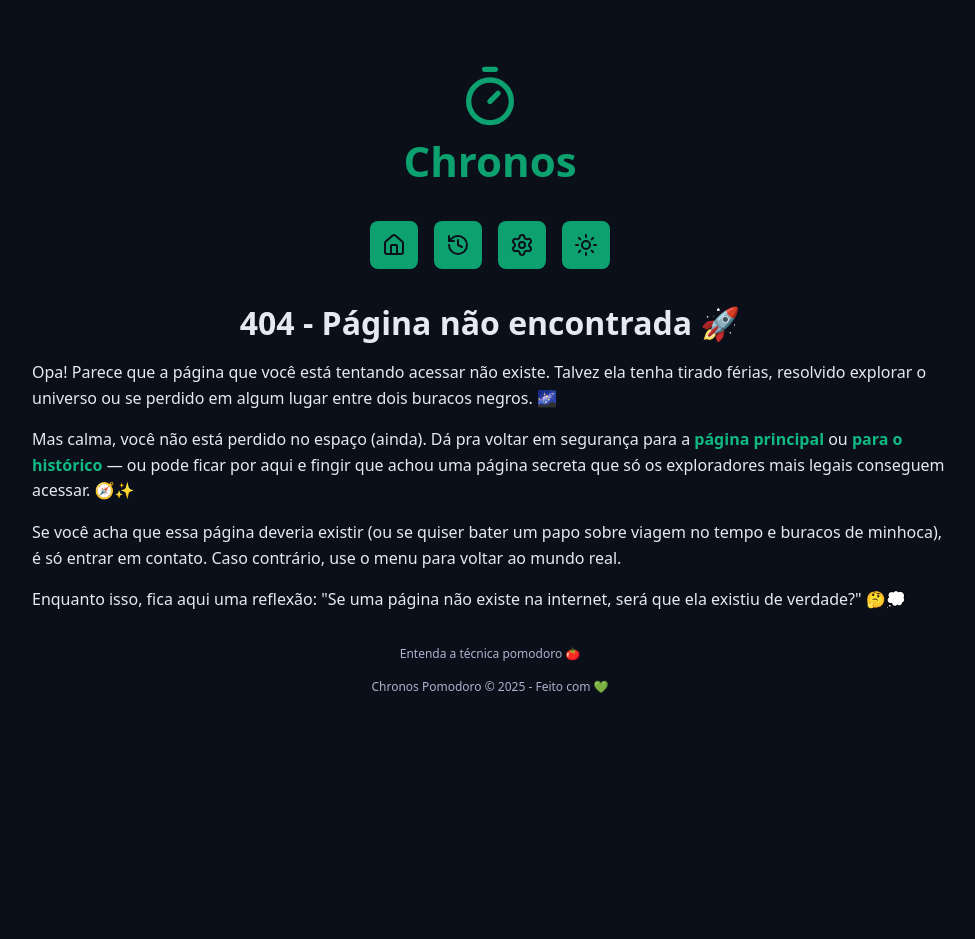
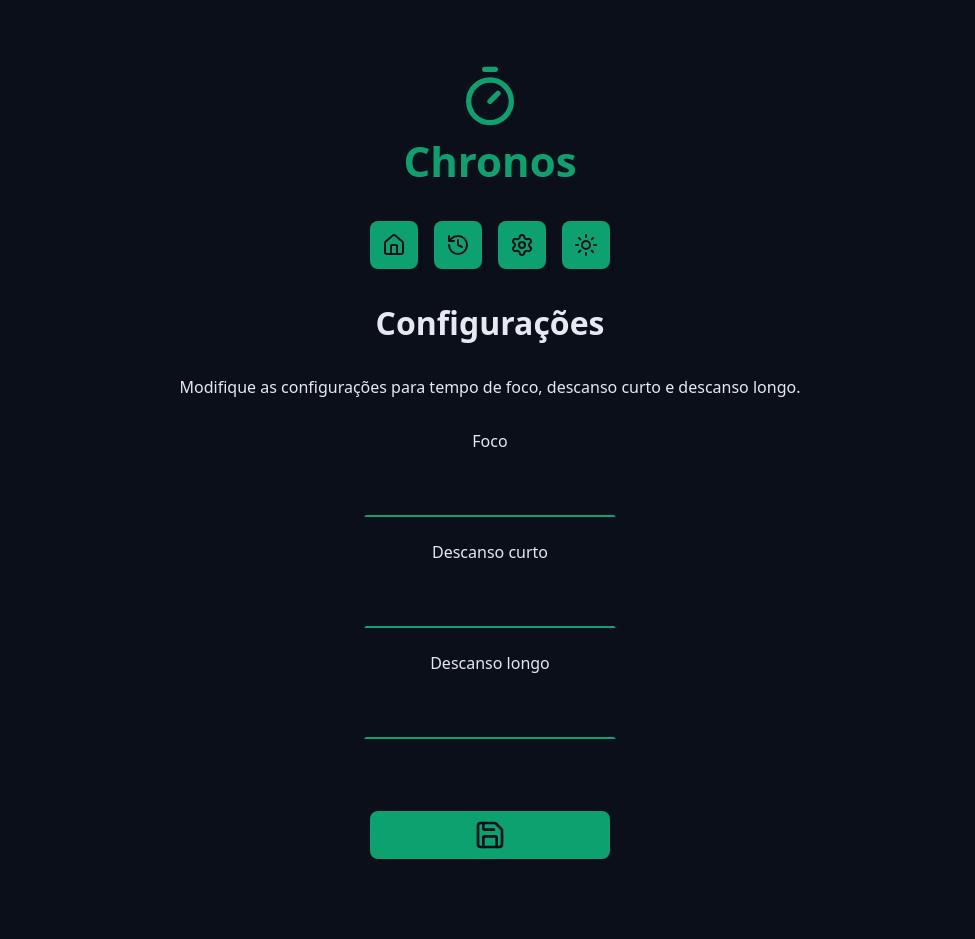
Before and after one commit to fabio-schezaro/chronos-pomodoro, a React (Vite) app: page /settings in a window 1280 px wide. Shown: the top 939 px of the page, without its empty margins (150-1125 px from the left). Before the commit the page ends 800 px from the top, so only its background shows below. Built offline with nearby package versions, Linux system fonts and the light colour scheme.

Commit message:
Estrutura da página de configurações

```diff
--- /dev/null
+++ b/src/pages/Settings/index.tsx
@@ -0,0 +1,46 @@
+import { SaveIcon } from 'lucide-react';
+import { Container } from '../../components/Container';
+import { DefaultButton } from '../../components/DefaultButton';
+import { DefaultInput } from '../../components/DefaultInput';
+import { Heading } from '../../components/Heading';
+import { MainTemplate } from '../../templates/MainTemplate';
+
+export function Settings() {
+  return (
+    <>
+      <MainTemplate>
+        <Container>
+          <Heading>Configurações</Heading>
+        </Container>
+
+        <Container>
+          <p style={{ textAlign: 'center' }}>
+            Modifique as configurações para tempo de foco, descanso curto e
+            descanso longo.
+          </p>
+        </Container>
+
+        <Container>
+          <form action='' className='form'>
+            <div className='formRow'>
+              <DefaultInput id='workTime' labelText='Foco' />
+            </div>
+            <div className='formRow'>
+              <DefaultInput id='shortBreakTime' labelText='Descanso curto' />
+            </div>
+            <div className='formRow'>
+              <DefaultInput id='longBreakTime' labelText='Descanso longo' />
+            </div>
+            <div className='formRow'>
+              <DefaultButton
+                icon={<SaveIcon />}
+                aria-label='Salvar configurações'
+                title='Salvar configurações'
+              />
+            </div>
+          </form>
+        </Container>
+      </MainTemplate>
+    </>
+  );
+}
--- a/src/routers/MainRouter/index.tsx
+++ b/src/routers/MainRouter/index.tsx
@@ -4,6 +4,7 @@
 import { NotFound } from '../../pages/NotFound';
 import { useEffect } from 'react';
 import { History } from '../../pages/History';
+import { Settings } from '../../pages/Settings';
 
 function ScrollToTop() {
   const { pathname } = useLocation();
@@ -20,8 +21,9 @@
     <BrowserRouter>
       <Routes>
         <Route path='/' element={<Home />} />
-        <Route path='/history' element={<History />} />
-        <Route path='/about-pomodoro' element={<AboutPomodoro />} />
+        <Route path='/history/' element={<History />} />
+        <Route path='/settings/' element={<Settings />} />
+        <Route path='/about-pomodoro/' element={<AboutPomodoro />} />
         <Route path='*' element={<NotFound />} />
       </Routes>
       <ScrollToTop />
```
